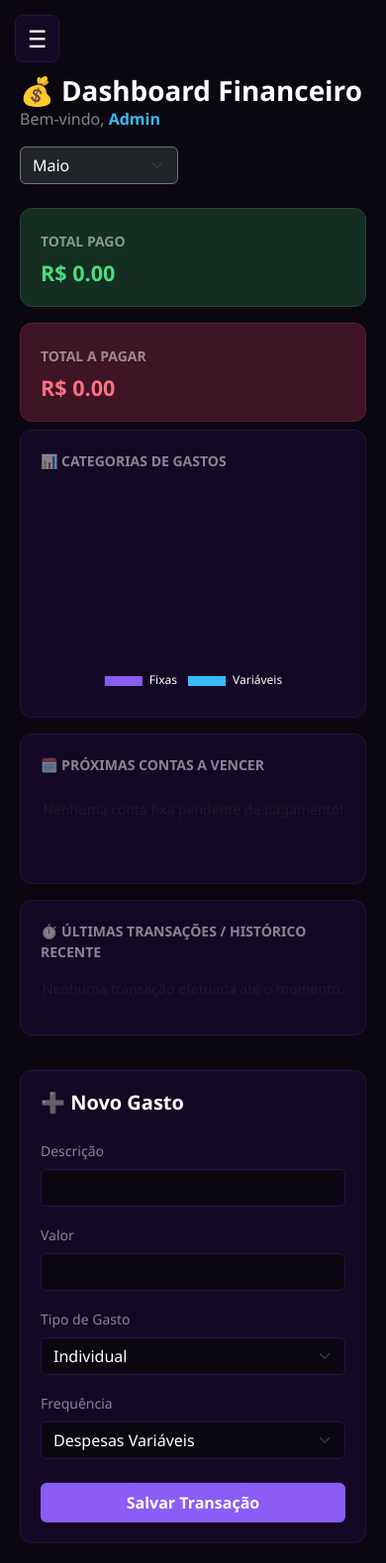
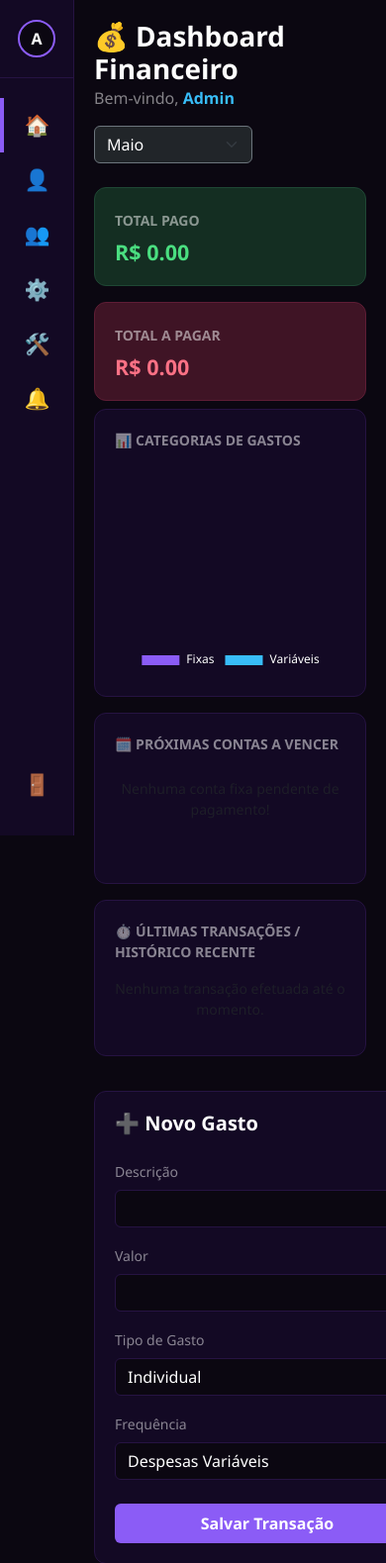
Before and after one commit to ThiViana/controle-de-gastos, a Flask app: page / in a window 390 px wide; the page is wider, and only the part inside the window is pictured. Shown: the top 1579 px of that part at 99% size. Run offline with Flask 3, Linux system fonts and the light colour scheme; a user stored in the database is signed in.

Commit message:
fix(dashboard): unifica comportamento da sidebar mobile e restaura submenus no desktop

```diff
--- a/templates/index.html
+++ b/templates/index.html
@@ -26,22 +26,6 @@
             overflow-x: hidden;
         }
 
-        /* --- BOTÃO HAMBÚRGUER MOBILE --- */
-        .menu-toggle {
-            display: none;
-            position: fixed;
-            top: 15px;
-            left: 15px;
-            background-color: var(--sidebar-bg);
-            border: 1px solid var(--border-color);
-            color: white;
-            font-size: 1.5rem;
-            padding: 5px 12px;
-            border-radius: 8px;
-            z-index: 1100;
-            cursor: pointer;
-        }
-
         /* --- MENU LATERAL DINÂMICO --- */
         .sidebar {
             width: 75px;
@@ -51,14 +35,13 @@
             flex-direction: column;
             position: fixed;
             height: 100vh;
-            transition: width 0.3s ease, left 0.3s ease;
+            transition: width 0.3s cubic-bezier(0.4, 0, 0.2, 1);
             overflow: hidden;
             white-space: nowrap;
             z-index: 1000;
-            left: 0;
         }
 
-        /* Mantém o hover apenas para computadores */
+        /* COMPUTADOR: Expansão nativa por passar a seta (Hover) */
         @media (min-width: 992px) {
             .sidebar:hover {
                 width: 260px;
@@ -69,6 +52,17 @@
                 opacity: 1;
                 display: block;
             }
+        }
+
+        /* DISPOSITIVOS MÓVEIS OU SUPORTE A TOQUE: Expansão via Classe JavaScript */
+        .sidebar.expanded {
+            width: 260px !important;
+        }
+        .sidebar.expanded .nav-text,
+        .sidebar.expanded .user-name-text,
+        .sidebar.expanded .submenu {
+            opacity: 1 !important;
+            display: block !important;
         }
 
         .user-profile-header {
@@ -99,14 +93,7 @@
             color: white;
             opacity: 0;
             transition: opacity 0.2s ease;
-        }
-
-        /* Controla a visibilidade quando expandido no clique/mobile */
-        .sidebar.expanded .user-name-text,
-        .sidebar.expanded .nav-text,
-        .sidebar.expanded .submenu {
-            opacity: 1 !important;
-            display: block !important;
+            display: none;
         }
 
         .nav-item {
@@ -137,9 +124,10 @@
             margin-left: 10px;
             opacity: 0;
             transition: opacity 0.2s ease;
+            display: none;
         }
 
-        /* --- SUBMENU (FIXA, VARIÁVEL, RESUMO) --- */
+        /* --- SUBMENU PERFEITO (FIXA, VARIÁVEL, RESUMO) --- */
         .submenu {
             display: none;
             padding-left: 55px;
@@ -225,39 +213,22 @@
 
         /* --- RESPONSIVIDADE SMARTPHONE --- */
         @media (max-width: 991px) {
-            .menu-toggle {
-                display: block;
-            }
             .main-content {
                 flex-direction: column;
                 padding: 20px;
-                padding-top: 75px;
-                margin-left: 0;
-                width: 100%;
+                margin-left: 75px; /* Mantém o alinhamento perfeito com os ícones da barra lateral */
+                width: calc(100% - 75px);
                 gap: 15px;
             }
-            .sidebar {
-                left: -260px;
-                width: 260px;
-            }
-            .sidebar.expanded {
-                left: 0;
-            }
-            .sidebar .nav-text, .sidebar .user-name-text, .sidebar .submenu {
-                opacity: 0;
-                display: none;
-            }
-            .right-column {
-                width: 100%;
+            .sidebar:hover {
+                width: 75px; /* Desativa o hover nativo no mobile para evitar conflito de toque */
             }
         }
     </style>
 </head>
 <body>
 
-    <button class="menu-toggle" onclick="toggleSidebar(event)">☰</button>
-
-    <nav class="sidebar" id="appSidebar">
+    <nav class="sidebar" id="appSidebar" onclick="handleSidebarClick(event)">
         <div class="user-profile-header">
             {% if current_user.foto_perfil %}
                 <img src="{{ url_for('static', filename='uploads/' + current_user.foto_perfil) }}" class="avatar-small">
@@ -479,15 +450,18 @@
     </main>
 
     <script>
-        function toggleSidebar(event) {
-            event.stopPropagation();
-            document.getElementById("appSidebar").classList.toggle("expanded");
+        function handleSidebarClick(event) {
+            // Se estiver no mobile/tablet, o toque na barra lateral controla a expansão
+            if (window.innerWidth <= 991) {
+                event.stopPropagation();
+                document.getElementById("appSidebar").classList.toggle("expanded");
+            }
         }
 
+        // Remove a expansão se clicar em qualquer lugar fora da sidebar
         document.addEventListener("click", function(event) {
             var sidebar = document.getElementById("appSidebar");
-            var toggleBtn = document.querySelector(".menu-toggle");
-            if (!sidebar.contains(event.target) && event.target !== toggleBtn) {
+            if (!sidebar.contains(event.target)) {
                 sidebar.classList.remove("expanded");
             }
         });
```
